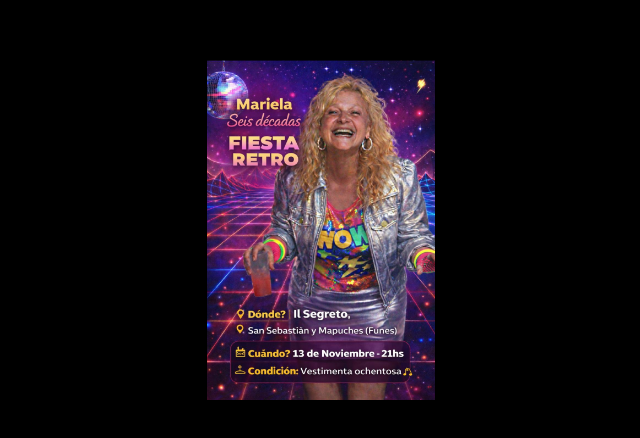
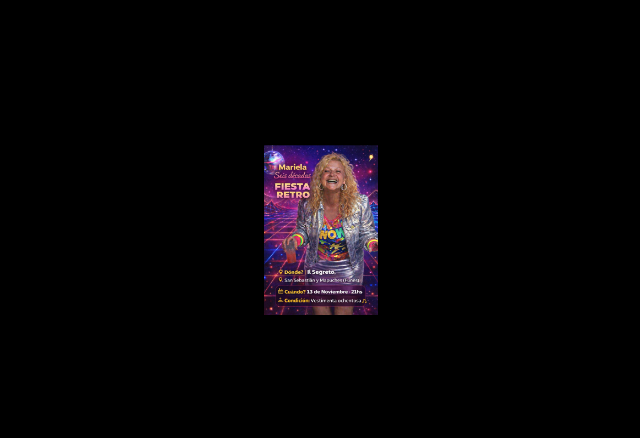
Before and after one commit to cel41608-pixel/tarjeta-musical, a plain HTML site: page index.html in a window 1280 px wide. Shown: the part 170-608 px from the top of the page, without its empty margins (319-959 px from the left). Drawn offline with Linux system fonts and the light colour scheme.

Commit message:
Update index.html

```diff
--- a/index.html
+++ b/index.html
@@ -17,7 +17,7 @@
 
     /* Marco tipo foto, tamaño normal */
     .frame {
-      width: 340px;           /* TAMAÑO FOTO */
+      width: 170px;           /* TAMAÑO FOTO */
       max-width: 90vw;        /* se adapta en celular */
       aspect-ratio: 1 / 1;
       background: #000;
```
